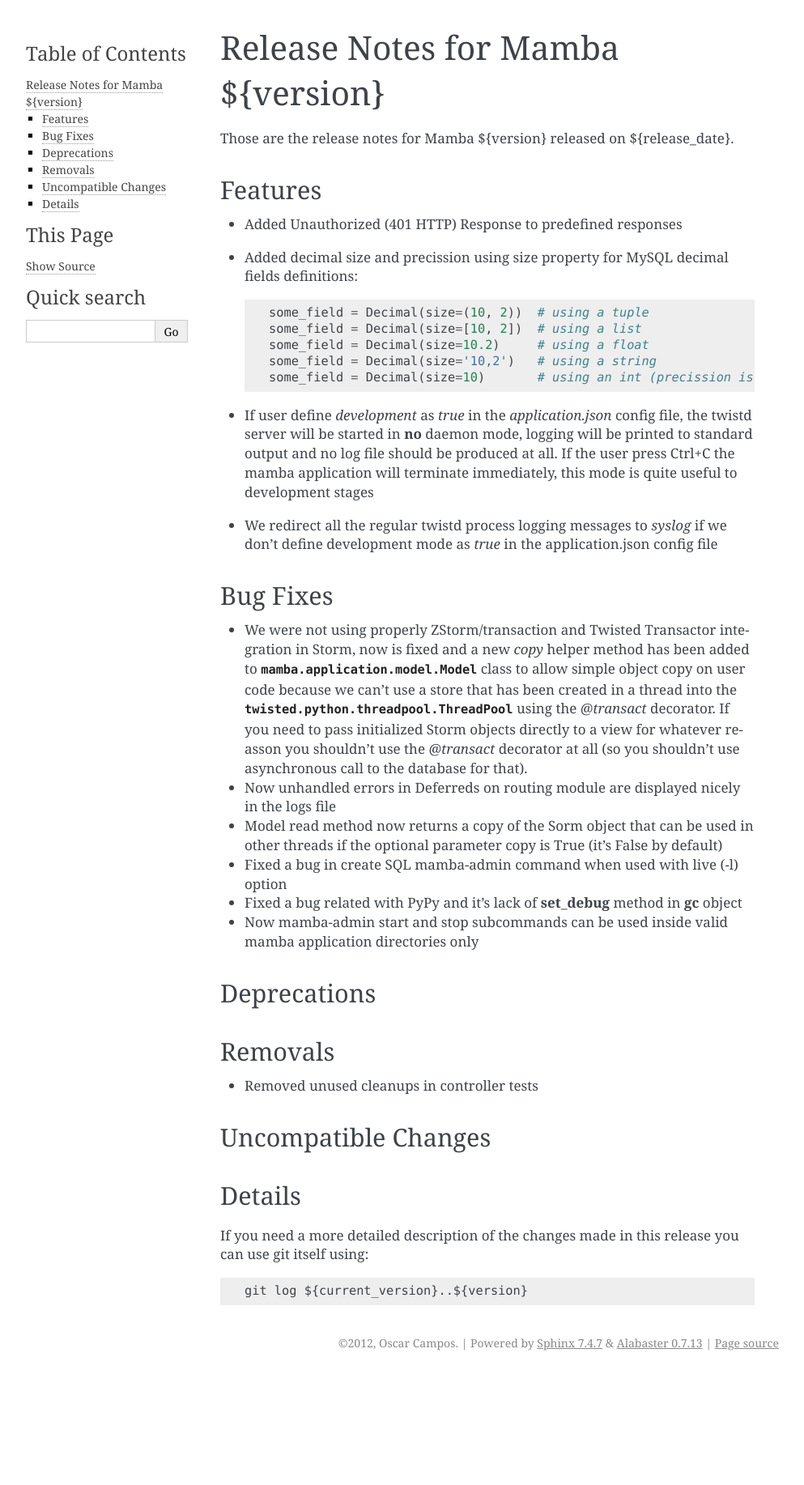
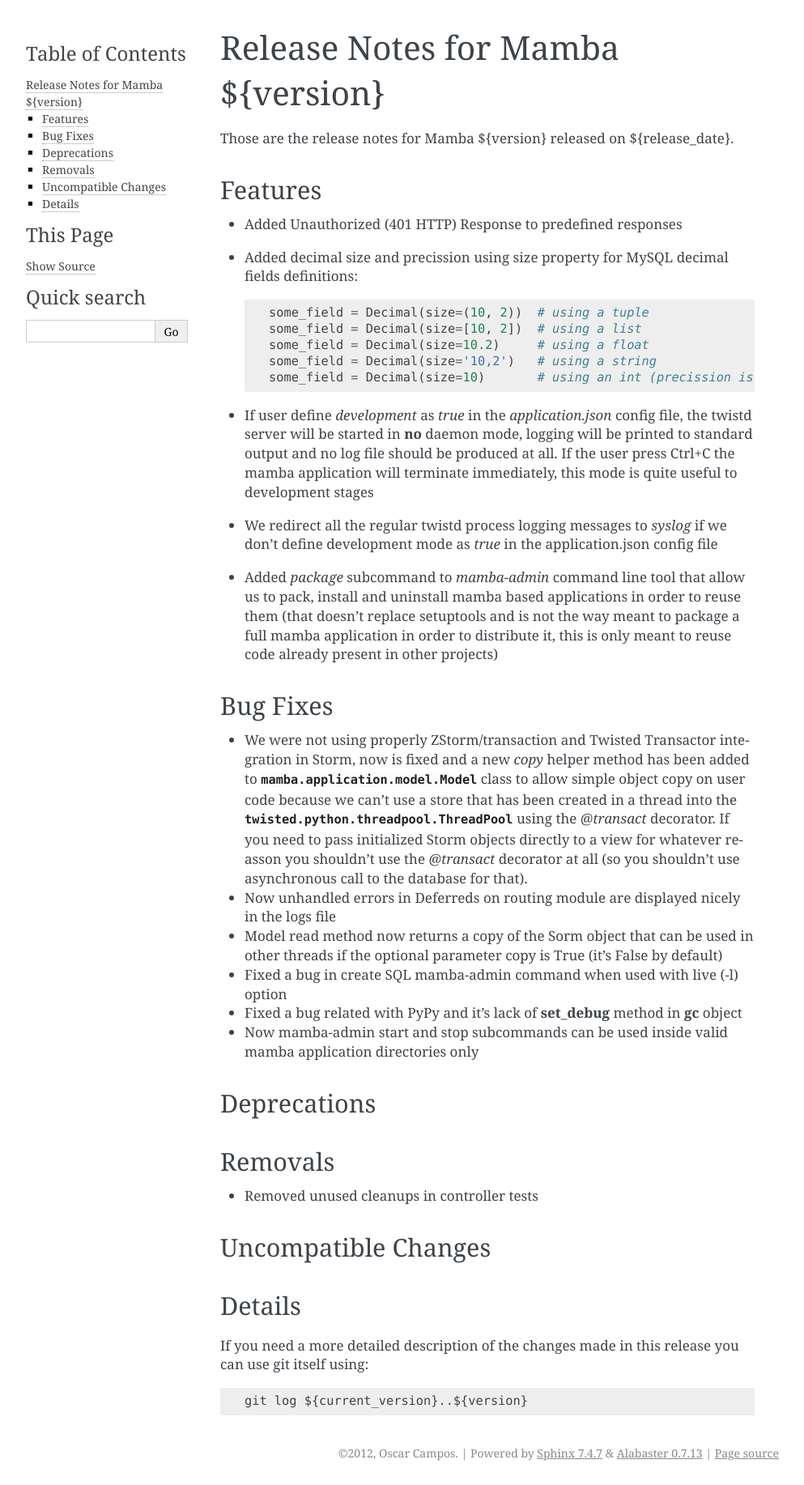
Before and after one commit to PyMamba/mamba-framework, a Sphinx documentation site: the page built from docs/relnotes/index.rst, in a window 1280 px wide. Shown: the whole page at 81% size, without its empty margins (148-1141 px from the left). Built offline with Sphinx 7.4.7, drawn with Linux system fonts in a browser that asks for light colours; pages that are not in the unit, such as notebooks, are missing from menus; before the commit the page ends 1698 px from its top, so only the background shows below that.

Commit message:
relnotes updated

```diff
--- a/docs/relnotes/index.rst
+++ b/docs/relnotes/index.rst
@@ -21,6 +21,7 @@
     some_field = Decimal(size=10)       # using an int (precission is set to 2)
 * If user define `development` as `true` in the `application.json` config file, the twistd server will be started in **no** daemon mode, logging will be printed to standard output and no log file should be produced at all. If the user press Ctrl+C the mamba application will terminate immediately, this mode is quite useful to development stages
 * We redirect all the regular twistd process logging messages to `syslog` if we don't define development mode as `true` in the application.json config file
+* Added `package` subcommand to `mamba-admin` command line tool that allow us to pack, install and uninstall mamba based applications in order to reuse them (that doesn't replace setuptools and is not the way meant to package a full mamba application in order to distribute it, this is only meant to reuse code already present in other projects)
 
 Bug Fixes
 ---------
```
